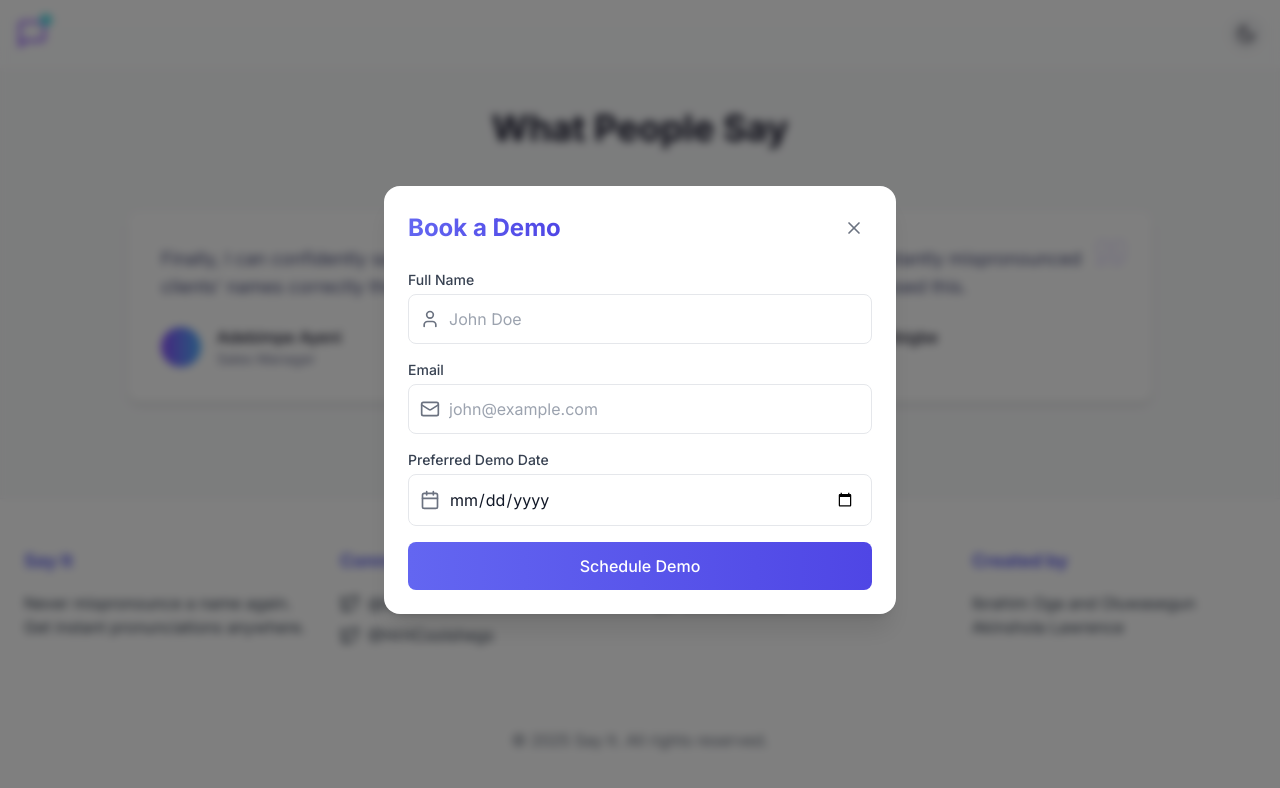
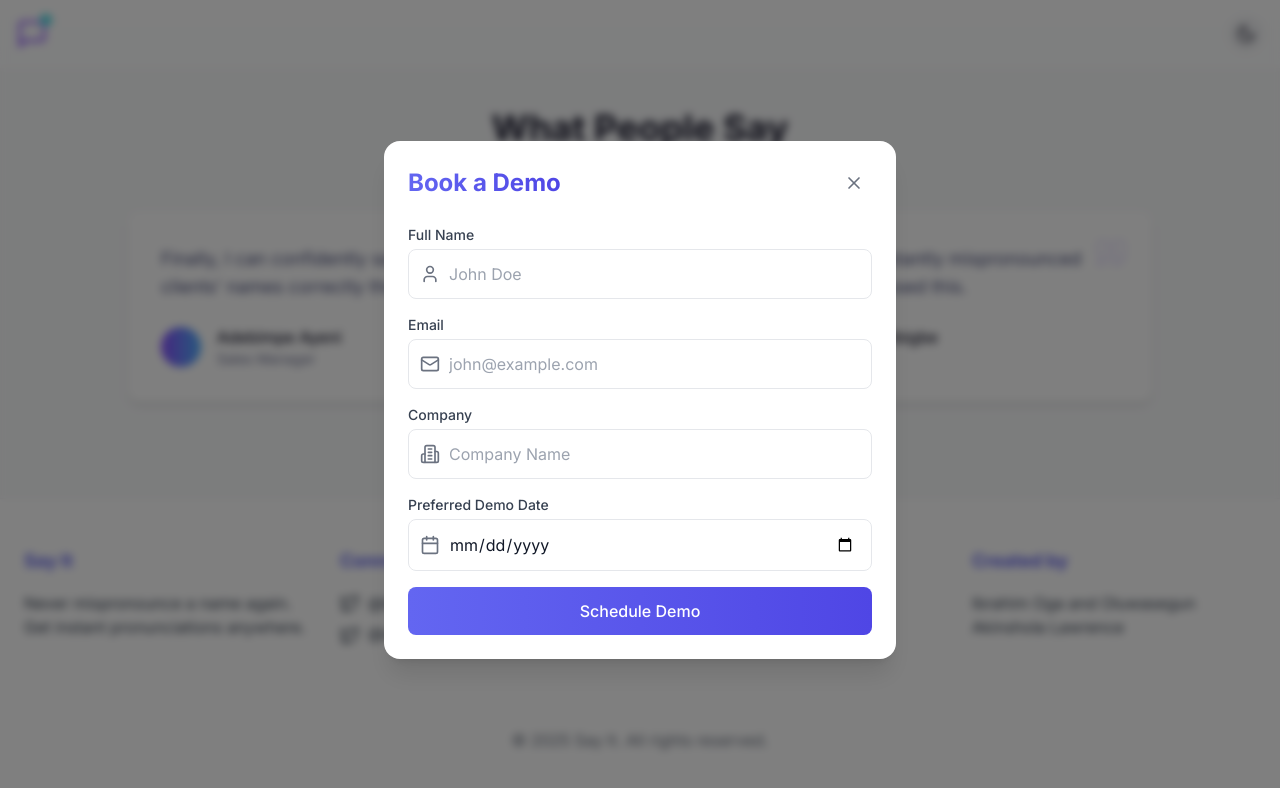
Before and after one commit to Hrhcoolshegs/sayitai, a React (Vite) app: page / in a window 1280 px wide. Both pictures are taken after a click on the button "Book a Demo". Shown: the part 2084-2872 px from the top of the page. Built offline with nearby package versions, Linux system fonts and the light colour scheme; no server answers; the database is empty.

Commit message:
Remove company field from demo form

```diff
--- a/src/components/BookDemo.tsx
+++ b/src/components/BookDemo.tsx
@@ -1,6 +1,6 @@
 import React, { useState } from 'react';
 import { motion, AnimatePresence } from 'framer-motion';
-import { X, Calendar, Mail, User, PartyPopper } from 'lucide-react';
+import { X, Calendar, Mail, Building2, User, PartyPopper } from 'lucide-react';
 import toast from 'react-hot-toast';
 import { supabase } from '../supabase/client';
 import confetti from 'canvas-confetti';
@@ -14,6 +14,7 @@ const BookDemo: React.FC<BookDemoProps> = ({ isOpen, onClose }) => {
   const [formData, setFormData] = useState({
     name: '',
     email: '',
+    company: '',
     date: ''
   });
   const [isLoading, setIsLoading] = useState(false);
@@ -41,7 +42,7 @@ const BookDemo: React.FC<BookDemoProps> = ({ isOpen, onClose }) => {
 
       setShowSuccess(true);
       triggerConfetti();
-      setFormData({ name: '', email: '', date: '' });
+      setFormData({ name: '', email: '', company: '', date: '' });
     } catch (error: any) {
       toast.error(error.message || 'Failed to submit demo request. Please try again.');
     } finally {
@@ -148,6 +149,23 @@ const BookDemo: React.FC<BookDemoProps> = ({ isOpen, onClose }) => {
 
                     <div>
                       <label className="block text-sm font-medium text-text-light-secondary dark:text-text-dark-secondary mb-1">
+                        Company
+                      </label>
+                      <div className="relative">
+                        <Building2 className="absolute left-3 top-1/2 -translate-y-1/2 w-5 h-5 text-text-light-tertiary dark:text-text-dark-tertiary" />
+                        <input
+                          type="text"
+                          required
+                          value={formData.company}
+                          onChange={(e) => setFormData({ ...formData, company: e.target.value })}
+                          className="input-field pl-10"
+                          placeholder="Company Name"
+                        />
+                      </div>
+                    </div>
+
+                    <div>
+                      <label className="block text-sm font-medium text-text-light-secondary dark:text-text-dark-secondary mb-1">
                         Preferred Demo Date
                       </label>
                       <div className="relative">
```
